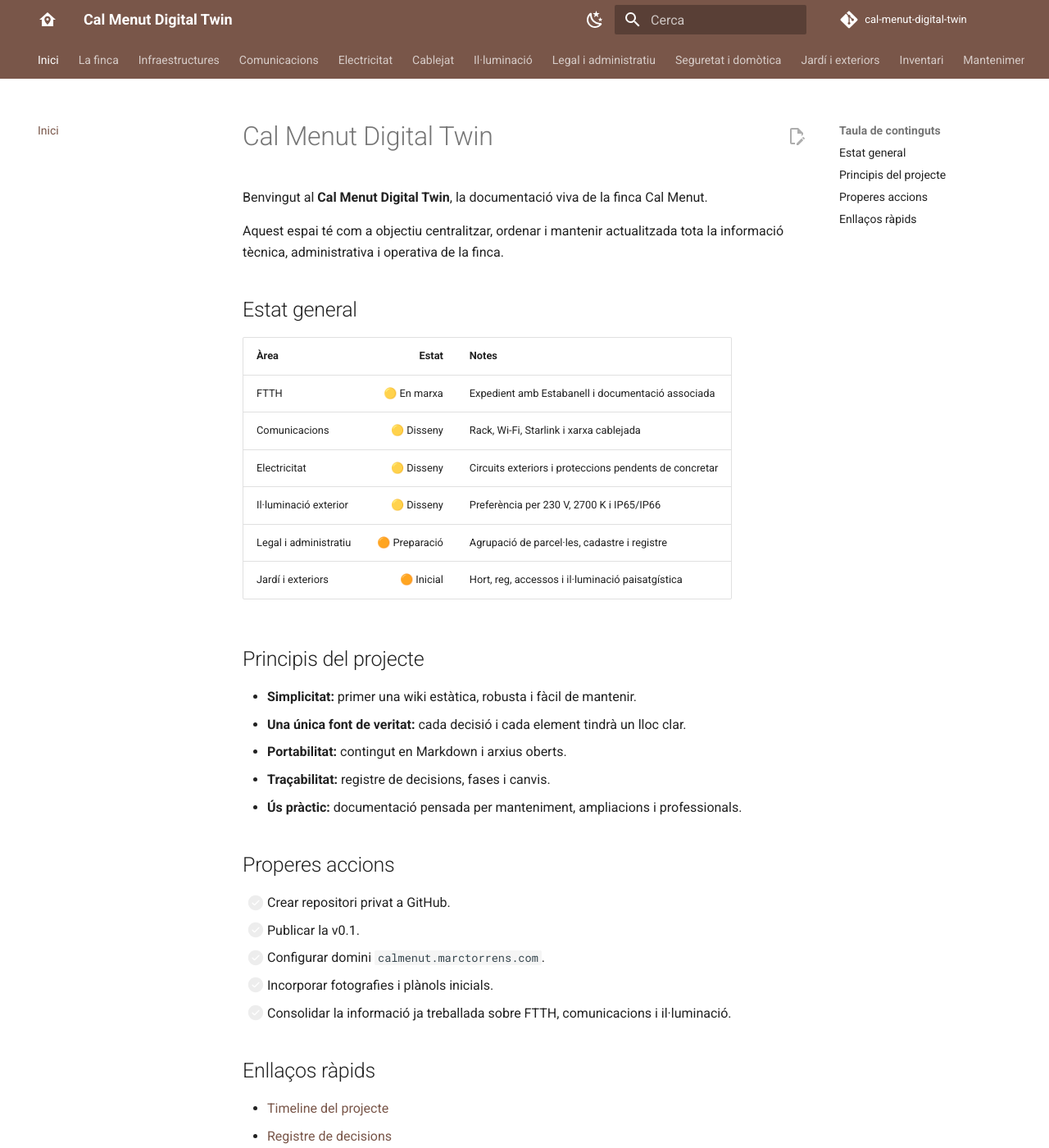
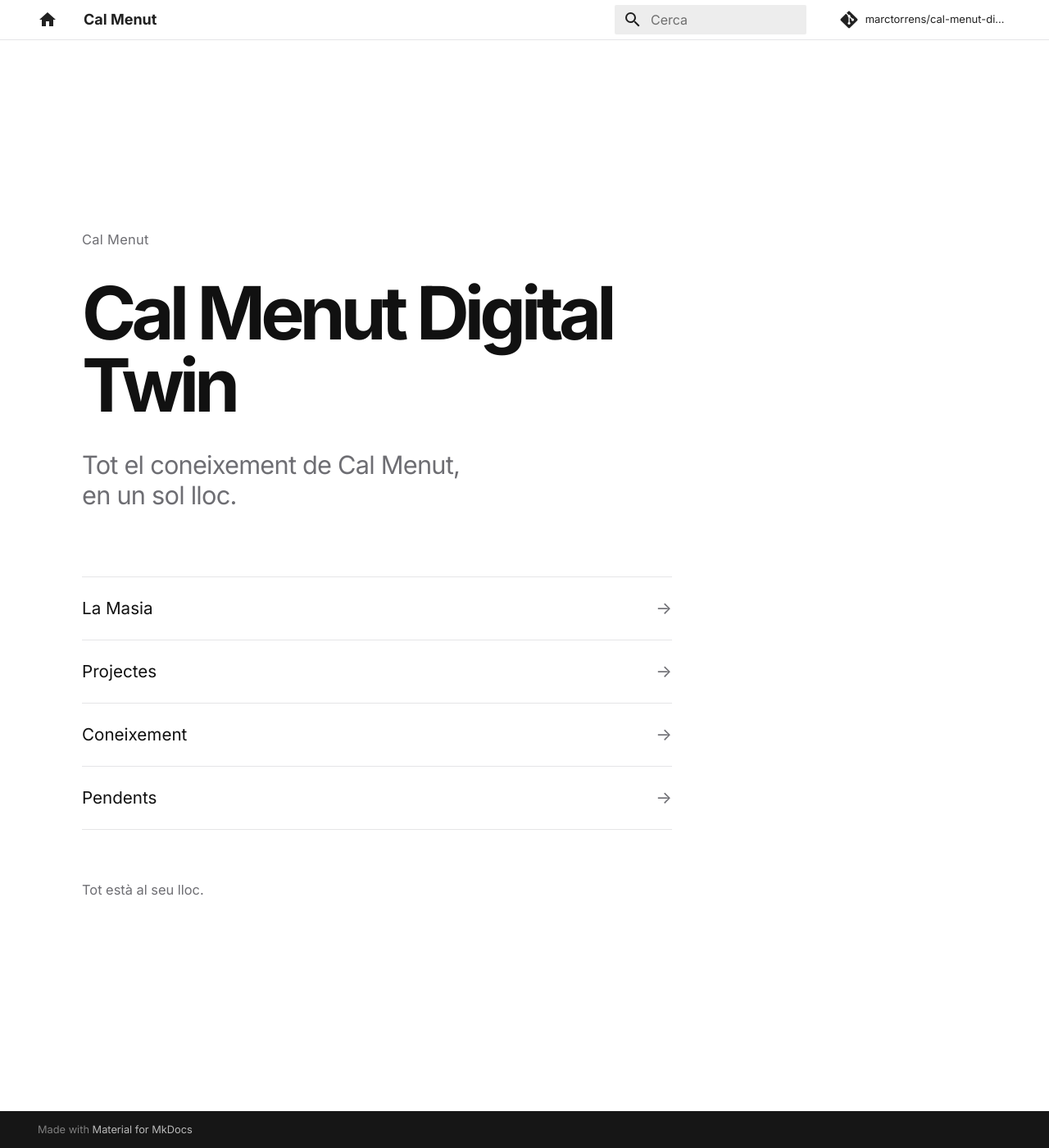
Before and after one commit to marctorrens/cal-menut-digital-twin, an MkDocs documentation site: the page built from docs/index.md, in a window 1280 px wide and 1400 px high. Shown: the whole window at 82% size. Built offline with MkDocs 1.6.1 and Material for MkDocs 9.7.7, drawn with Linux system fonts in a browser that asks for light colours; comment, search, counter and statistics services are not loaded; some of the changed text lies outside the part shown.

Commit message:
solucionat

```diff
--- /dev/null
+++ b/docs/assets/stylesheets/extra.css
@@ -0,0 +1,106 @@
+:root {
+  --cmdt-text: #111111;
+  --cmdt-muted: #6e6e73;
+  --cmdt-line: #e5e5e7;
+  --cmdt-bg: #ffffff;
+}
+
+.md-header,
+.md-tabs {
+  box-shadow: none;
+}
+
+.md-header {
+  border-bottom: 1px solid var(--cmdt-line);
+}
+
+.md-main__inner {
+  margin-top: 0;
+}
+
+.md-content {
+  max-width: 860px;
+}
+
+.md-typeset {
+  font-size: 0.86rem;
+  line-height: 1.65;
+}
+
+.md-typeset h1 {
+  font-weight: 650;
+  letter-spacing: -0.035em;
+}
+
+.hero {
+  min-height: calc(100vh - 7rem);
+  display: flex;
+  flex-direction: column;
+  justify-content: center;
+  max-width: 760px;
+  margin: 0 auto;
+  padding: 5rem 1rem 6rem;
+}
+
+.hero .eyebrow {
+  color: var(--cmdt-muted);
+  font-size: 0.82rem;
+  margin: 0 0 1.6rem;
+  letter-spacing: 0.02em;
+}
+
+.hero h1 {
+  font-size: clamp(2.6rem, 7vw, 5.8rem);
+  line-height: 0.98;
+  letter-spacing: -0.065em;
+  margin: 0;
+  color: var(--cmdt-text);
+  font-weight: 680;
+}
+
+.hero .tagline {
+  font-size: clamp(1.25rem, 2.4vw, 2rem);
+  line-height: 1.22;
+  color: var(--cmdt-muted);
+  margin: 1.7rem 0 4rem;
+  letter-spacing: -0.025em;
+}
+
+.home-links {
+  display: grid;
+  gap: 0;
+  border-top: 1px solid var(--cmdt-line);
+  border-bottom: 1px solid var(--cmdt-line);
+  margin: 0 0 3rem;
+}
+
+.home-links a {
+  display: flex;
+  justify-content: space-between;
+  align-items: center;
+  padding: 1.05rem 0;
+  color: var(--cmdt-text) !important;
+  font-size: 1.03rem;
+  text-decoration: none;
+  border-bottom: 1px solid var(--cmdt-line);
+}
+
+.home-links a:last-child {
+  border-bottom: 0;
+}
+
+.home-links a::after {
+  content: "→";
+  color: var(--cmdt-muted);
+  transition: transform 0.15s ease;
+}
+
+.home-links a:hover::after {
+  transform: translateX(4px);
+}
+
+.quiet-note {
+  color: var(--cmdt-muted);
+  font-size: 0.82rem;
+  margin: 0;
+}
--- a/docs/index.md
+++ b/docs/index.md
@@ -1,40 +1,22 @@
-# Cal Menut Digital Twin
+---
+hide:
+  - navigation
+  - toc
+---
 
-Benvingut al **Cal Menut Digital Twin**, la documentació viva de la finca Cal Menut.
+<section class="hero">
+  <p class="eyebrow">Cal Menut</p>
 
-Aquest espai té com a objectiu centralitzar, ordenar i mantenir actualitzada tota la informació tècnica, administrativa i operativa de la finca.
+  <h1>Cal Menut Digital Twin</h1>
 
-## Estat general
+  <p class="tagline">Tot el coneixement de Cal Menut,<br>en un sol lloc.</p>
 
-| Àrea | Estat | Notes |
-|---|---:|---|
-| FTTH | 🟡 En marxa | Expedient amb Estabanell i documentació associada |
-| Comunicacions | 🟡 Disseny | Rack, Wi-Fi, Starlink i xarxa cablejada |
-| Electricitat | 🟡 Disseny | Circuits exteriors i proteccions pendents de concretar |
-| Il·luminació exterior | 🟡 Disseny | Preferència per 230 V, 2700 K i IP65/IP66 |
-| Legal i administratiu | 🟠 Preparació | Agrupació de parcel·les, cadastre i registre |
-| Jardí i exteriors | 🟠 Inicial | Hort, reg, accessos i il·luminació paisatgística |
+  <nav class="home-links" aria-label="Navegació principal">
+    <a href="masia/">La Masia</a>
+    <a href="projectes/">Projectes</a>
+    <a href="coneixement/">Coneixement</a>
+    <a href="pendents/">Pendents</a>
+  </nav>
 
-## Principis del projecte
-
-- **Simplicitat:** primer una wiki estàtica, robusta i fàcil de mantenir.
-- **Una única font de veritat:** cada decisió i cada element tindrà un lloc clar.
-- **Portabilitat:** contingut en Markdown i arxius oberts.
-- **Traçabilitat:** registre de decisions, fases i canvis.
-- **Ús pràctic:** documentació pensada per manteniment, ampliacions i professionals.
-
-## Properes accions
-
-- [ ] Crear repositori privat a GitHub.
-- [ ] Publicar la v0.1.
-- [ ] Configurar domini `calmenut.marctorrens.com`.
-- [ ] Incorporar fotografies i plànols inicials.
-- [ ] Consolidar la informació ja treballada sobre FTTH, comunicacions i il·luminació.
-
-## Enllaços ràpids
-
-- [Timeline del projecte](timeline/)
-- [Registre de decisions](decisions/)
-- [Tasques pendents](pendents/)
-- [Legal i administratiu](legal/)
-- [Comunicacions](comunicacions/)
+  <p class="quiet-note">Tot està al seu lloc.</p>
+</section>
--- a/mkdocs.yml
+++ b/mkdocs.yml
@@ -1,115 +1,47 @@
-site_name: Cal Menut Digital Twin
-site_description: Documentacio viva de la finca Cal Menut
+site_name: Cal Menut
+site_description: Tot el coneixement de Cal Menut, en un sol lloc.
 site_url: https://calmenut.marctorrens.com
-repo_name: cal-menut-digital-twin
+repo_name: marctorrens/cal-menut-digital-twin
 repo_url: https://github.com/marctorrens/cal-menut-digital-twin
 edit_uri: edit/main/docs/
 
 theme:
   name: material
   language: ca
+  font:
+    text: Inter
   features:
-    - navigation.tabs
+    - navigation.instant
     - navigation.sections
-    - navigation.expand
-    - navigation.indexes
     - navigation.top
     - search.suggest
     - search.highlight
-    - toc.follow
-    - content.action.edit
-    - content.code.copy
   palette:
     - scheme: default
-      primary: brown
-      accent: amber
-      toggle:
-        icon: material/weather-night
-        name: Canvia a mode fosc
-    - scheme: slate
-      primary: brown
-      accent: amber
-      toggle:
-        icon: material/weather-sunny
-        name: Canvia a mode clar
+      primary: white
+      accent: black
   icon:
-    logo: material/home-map-marker
+    logo: material/home
+
+extra_css:
+  - assets/stylesheets/extra.css
 
 plugins:
   - search:
       lang: ca
 
 markdown_extensions:
-  - admonition
   - attr_list
   - md_in_html
   - tables
   - toc:
       permalink: true
-  - pymdownx.details
-  - pymdownx.superfences
   - pymdownx.tasklist:
       custom_checkbox: true
-  - pymdownx.emoji:
-      emoji_index: !!python/name:material.extensions.emoji.twemoji
-      emoji_generator: !!python/name:material.extensions.emoji.to_svg
 
 nav:
   - Inici: index.md
-  - La finca:
-      - finca/index.md
-      - Estat actual: finca/estat-actual.md
-      - Parcel·les: finca/parcelles.md
-      - Plànols i fotografies: finca/planols-fotografies.md
-  - Infraestructures:
-      - infraestructures/index.md
-      - Comunicacions: comunicacions/index.md
-      - Electricitat: electricitat/index.md
-      - Cablejat: cablejat/index.md
-      - Climatització: climatitzacio/index.md
-  - Comunicacions:
-      - comunicacions/index.md
-      - FTTH: comunicacions/ftth.md
-      - Starlink: comunicacions/starlink.md
-      - Rack: comunicacions/rack.md
-      - Wi-Fi: comunicacions/wifi.md
-  - Electricitat:
-      - electricitat/index.md
-      - Quadre elèctric: electricitat/quadre-electric.md
-      - Circuits: electricitat/circuits.md
-      - Proteccions: electricitat/proteccions.md
-  - Cablejat:
-      - cablejat/index.md
-      - Cablejat exterior: cablejat/exterior.md
-      - Etiquetatge: cablejat/etiquetatge.md
-      - Arquetes i tubs: cablejat/arquetes-tubs.md
-  - Il·luminació:
-      - illuminacio/index.md
-      - Jardí: illuminacio/jardi.md
-      - Façanes: illuminacio/facanes.md
-      - Escenes i automatització: illuminacio/escenes-automatitzacio.md
-  - Legal i administratiu:
-      - legal/index.md
-      - Cadastre: legal/cadastre.md
-      - Registre de la Propietat: legal/registre-propietat.md
-      - Agrupació de parcel·les: legal/agrupacio-parcelles.md
-      - Llicències i urbanisme: legal/llicencies-urbanisme.md
-  - Seguretat i domòtica:
-      - seguretat-domotica/index.md
-      - Videoporter: seguretat-domotica/videoporter.md
-      - Càmeres: seguretat-domotica/cameres.md
-      - HomeKit i Matter: seguretat-domotica/homekit-matter.md
-  - Jardí i exteriors:
-      - jardi-exteriors/index.md
-      - Hort: jardi-exteriors/hort.md
-      - Reg: jardi-exteriors/reg.md
-      - Accessos: jardi-exteriors/accessos.md
-  - Inventari:
-      - inventari/index.md
-      - Compres: inventari/compres.md
-      - Proveïdors: inventari/proveidors.md
-      - Garanties: inventari/garanties.md
-  - Manteniment: manteniment/index.md
-  - Decisions: decisions/index.md
-  - Timeline: timeline/index.md
+  - La Masia: masia/index.md
+  - Projectes: projectes/index.md
+  - Coneixement: coneixement/index.md
   - Pendents: pendents/index.md
```
Also changed, not shown: README.md (+1 -3 lines), docs/coneixement/index.md (added, +12 -0 lines), docs/masia/index.md (added, +15 -0 lines), docs/pendents/index.md (+11 -16 lines), docs/projectes/index.md (added, +14 -0 lines), 2 other files.
